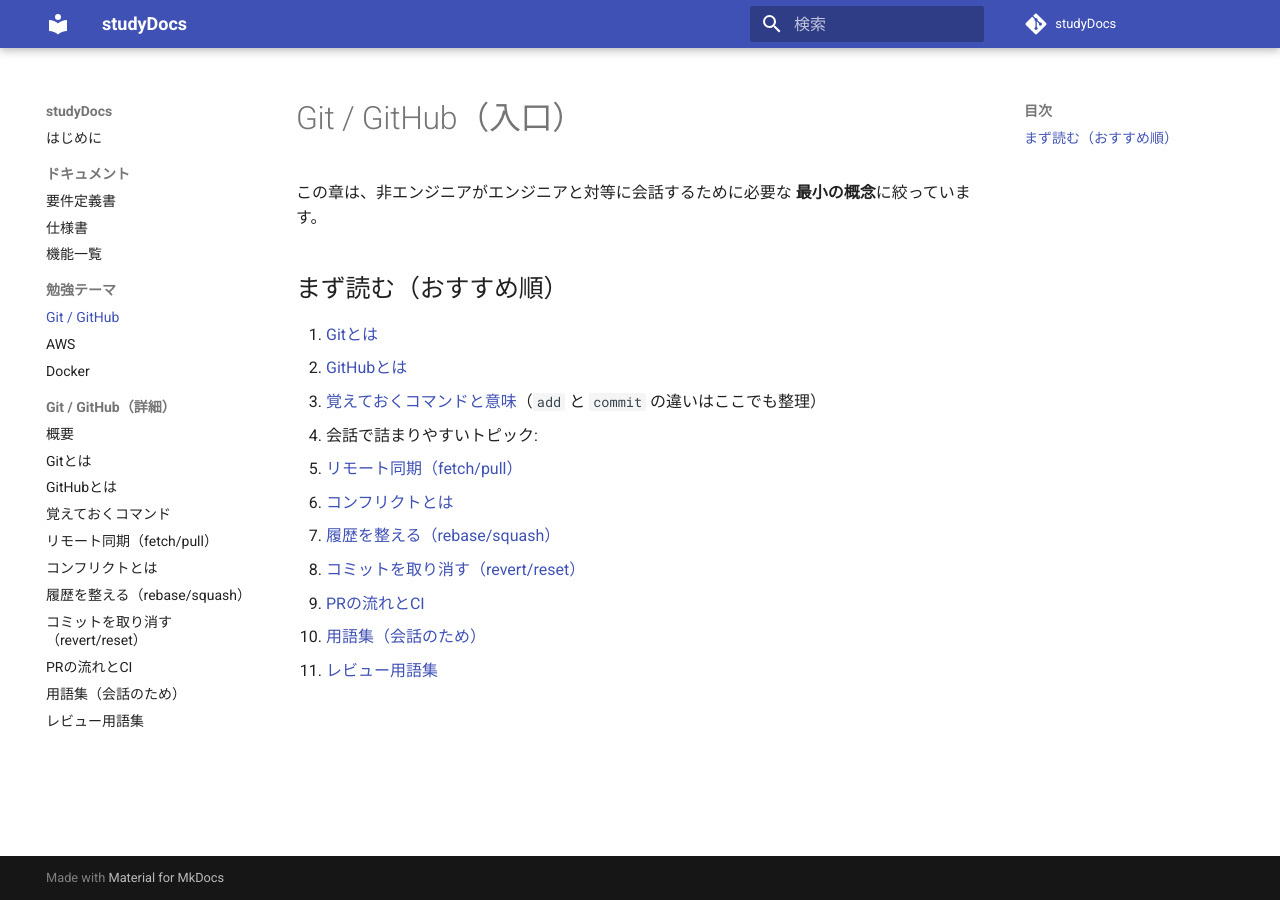
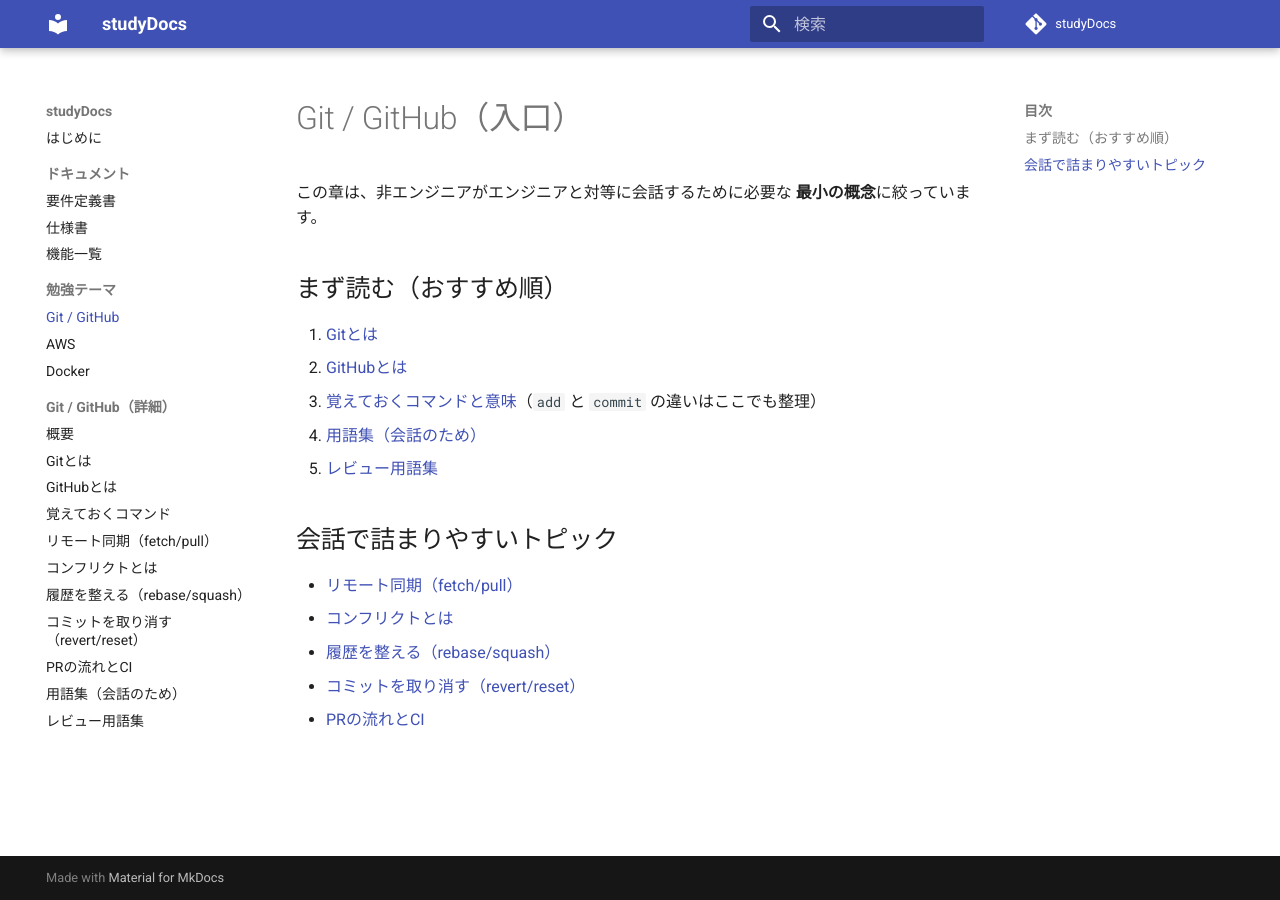
Before and after one commit to santa928/studyDocs, an MkDocs documentation site: the page built from docs/git-github/index.md, in a window 1280 px wide. Built offline with MkDocs 1.6.1 and Material for MkDocs 9.7.7, drawn with Linux system fonts in a browser that asks for light colours; comment, search, counter and statistics services are not loaded; some of the changed lines change nothing that is shown.

Commit message:
Refine Git/GitHub intro layout

```diff
--- a/docs/git-github/index.md
+++ b/docs/git-github/index.md
@@ -7,11 +7,13 @@
 1. [Gitとは](what-is-git.md)
 2. [GitHubとは](what-is-github.md)
 3. [覚えておくコマンドと意味](commands.md)（`add` と `commit` の違いはここでも整理）
-4. 会話で詰まりやすいトピック:
-   - [リモート同期（fetch/pull）](remote-sync.md)
-   - [コンフリクトとは](conflict.md)
-   - [履歴を整える（rebase/squash）](history-shaping.md)
-   - [コミットを取り消す（revert/reset）](undo-commits.md)
-   - [PRの流れとCI](pr-ci-flow.md)
-5. [用語集（会話のため）](glossary.md)
-6. [レビュー用語集](review-glossary.md)
+4. [用語集（会話のため）](glossary.md)
+5. [レビュー用語集](review-glossary.md)
+
+## 会話で詰まりやすいトピック
+
+- [リモート同期（fetch/pull）](remote-sync.md)
+- [コンフリクトとは](conflict.md)
+- [履歴を整える（rebase/squash）](history-shaping.md)
+- [コミットを取り消す（revert/reset）](undo-commits.md)
+- [PRの流れとCI](pr-ci-flow.md)
```
